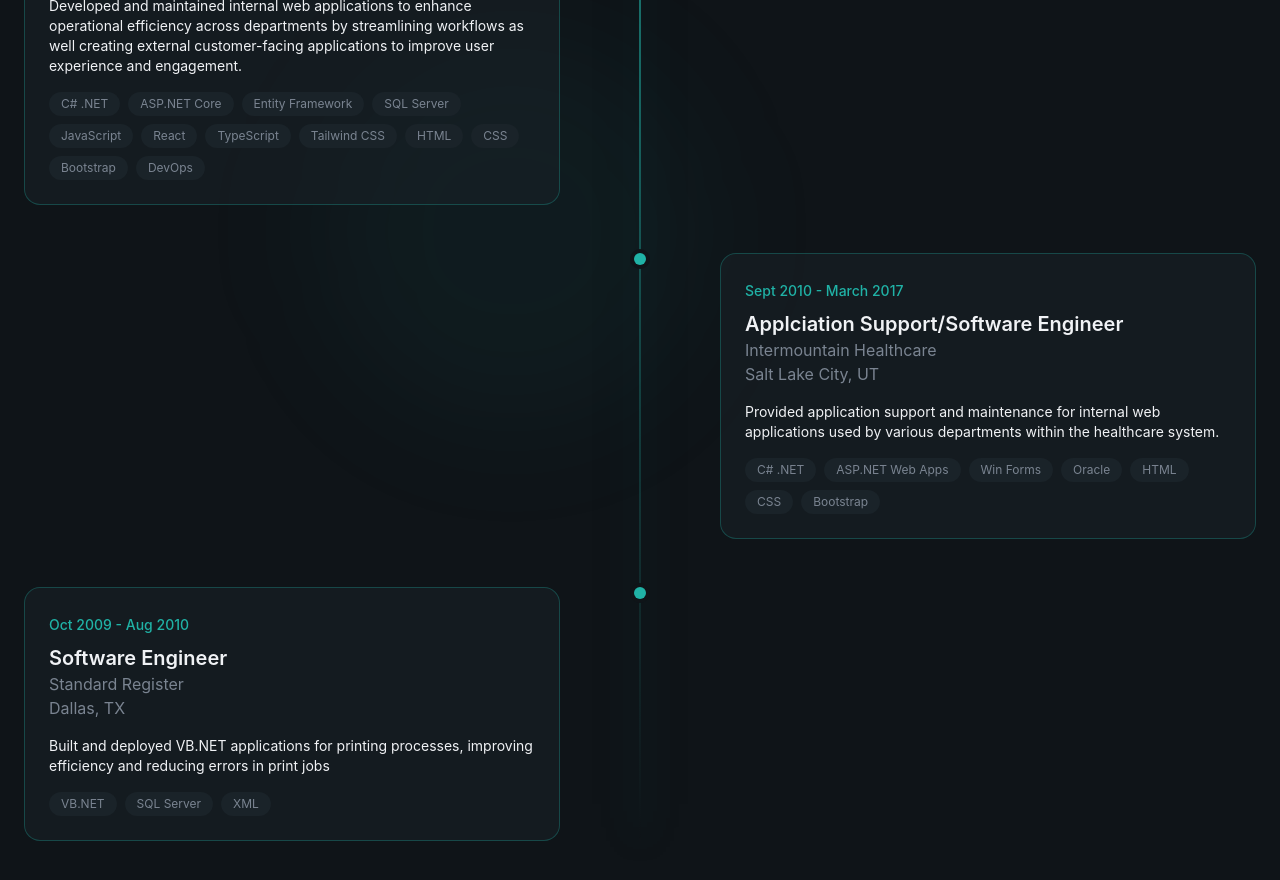
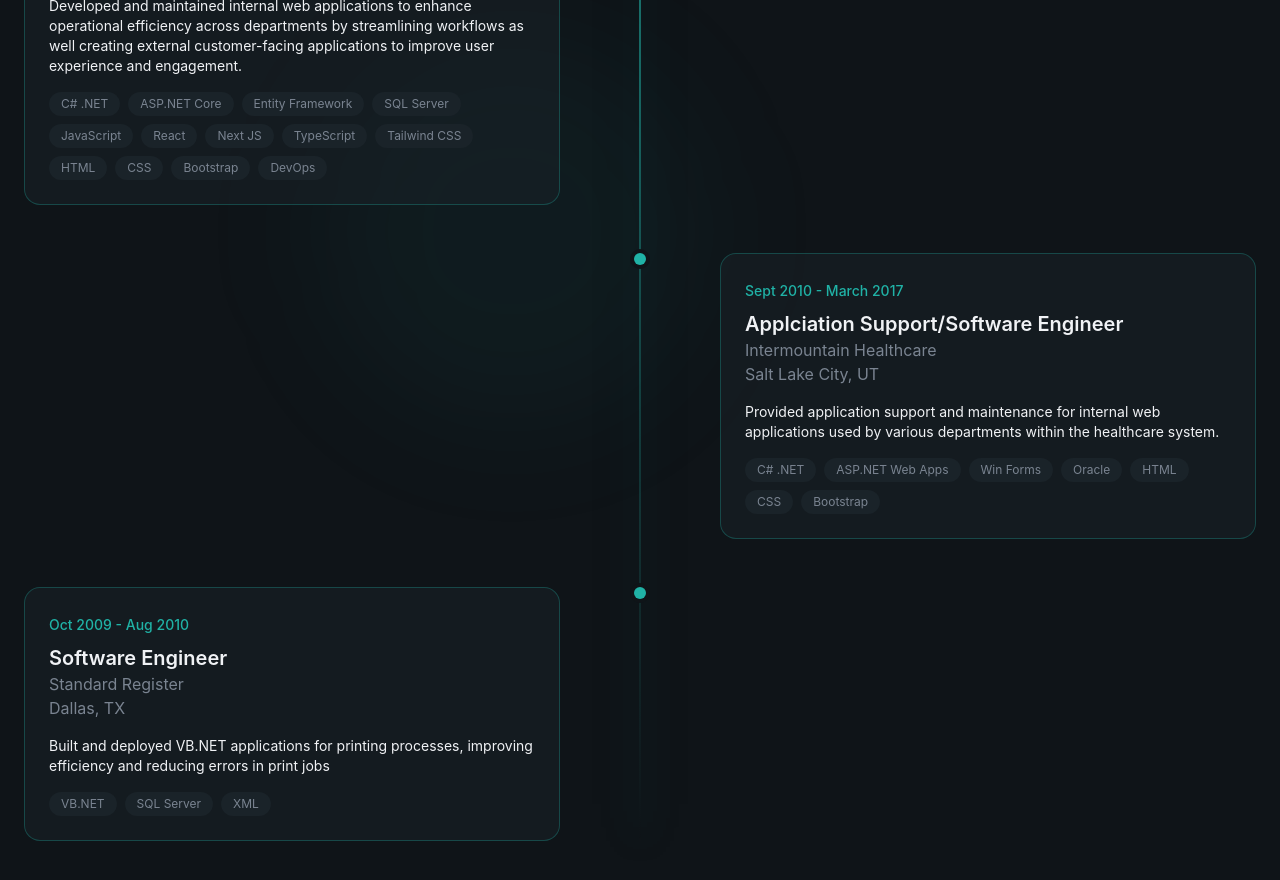
Before and after one commit to stuarts205/stuart-smith-dev, a React (Vite) app: page / in a window 1280 px wide. Shown: the part 4200-5080 px from the top of the page. Built offline with nearby package versions, Linux system fonts and the light colour scheme.

Commit message:
add skill

```diff
--- a/src/sections/experience.jsx
+++ b/src/sections/experience.jsx
@@ -13,6 +13,7 @@ const experiences = [
       "SQL Server",
       "JavaScript",
       "React",
+      "Next JS",
       "TypeScript",
       "Tailwind CSS",
       "HTML",
```
